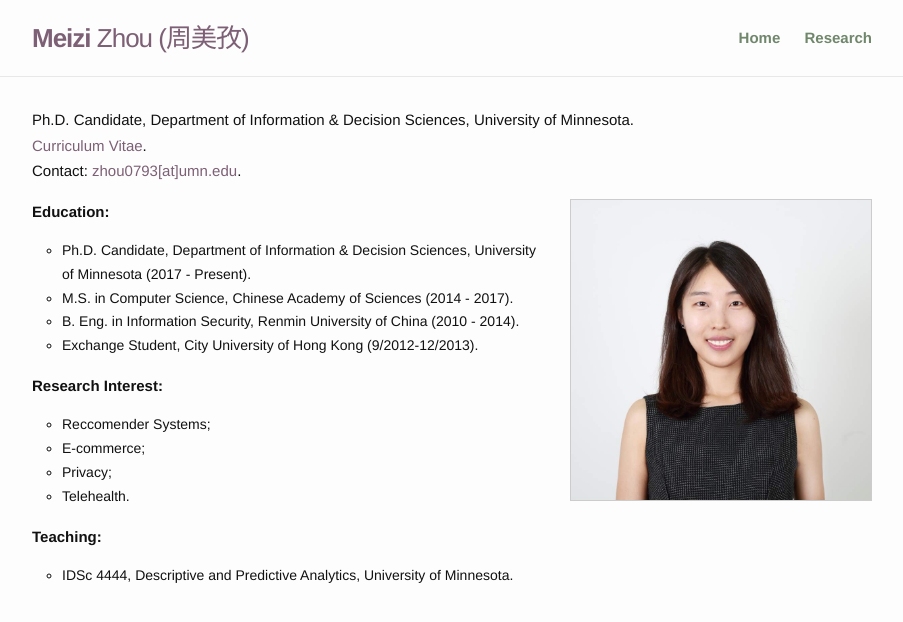
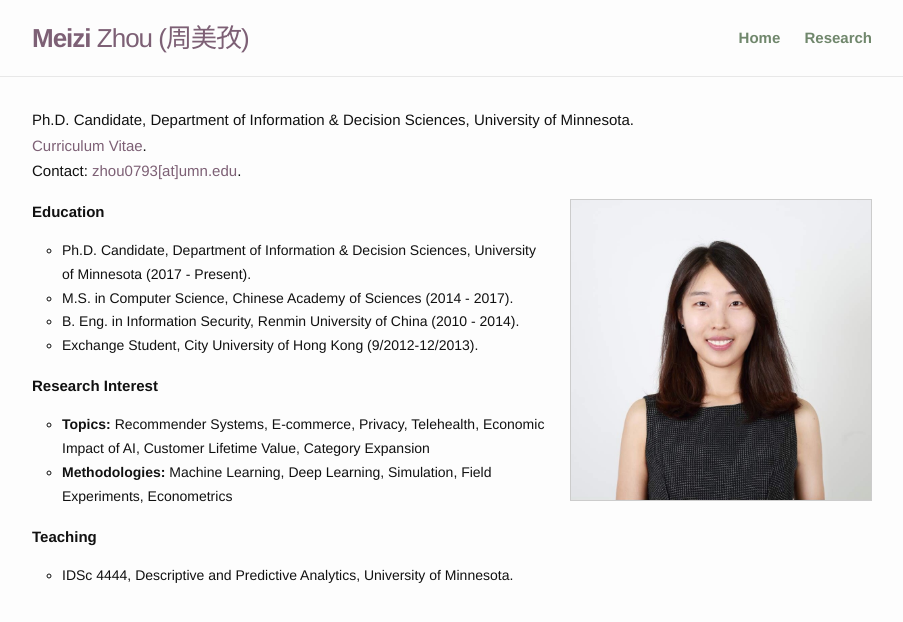
Before and after one commit to meizizhou/homepage, a Jekyll site: the page built from index.md, in a window 1280 px wide. Shown: the top 622 px of the page, without its empty margins (188-1091 px from the left). Built offline with Jekyll 4.4.1, drawn with Linux system fonts in a browser that asks for light colours.

Commit message:
index and home

```diff
--- a/_layouts/home.html
+++ b/_layouts/home.html
@@ -7,7 +7,7 @@
 
     <div class="page-content">
       <div class="wrapper">
-        <p>Ph.D. Candidate, Department of Information & Decision Sciences, University of Minnesota.<br/> <a href="https://www.dropbox.com/s/8rlopxteaw73izk/CV.pdf?dl=0" target="_blank">Curriculum Vitae</a>.<br/>Contact: <a href="mailto:zhou0793@umn.edu" target="_blank">zhou0793[at]umn.edu</a>.
+        <p>Ph.D. Candidate, Department of Information & Decision Sciences, University of Minnesota.<br/> <a href="https://www.dropbox.com/s/d9hlmu7lktpdh3k/CV.pdf?dl=0" target="_blank">Curriculum Vitae</a>.<br/>Contact: <a href="mailto:zhou0793@umn.edu" target="_blank">zhou0793[at]umn.edu</a>.
 
         <div class="home">
          <img
--- a/index.md
+++ b/index.md
@@ -5,7 +5,7 @@ profile_picture:
   alt: website picture
 ---
 
-<strong>Education:</strong>
+<strong>Education</strong>
 <ul>
 <li style="list-style-type:circle;font-size:14px">Ph.D. Candidate, Department of Information & Decision Sciences, University of Minnesota (2017 - Present).</li>
 <li style="list-style-type:circle;font-size:14px">M.S. in Computer Science, Chinese Academy of Sciences (2014 - 2017).</li>
@@ -13,14 +13,12 @@ profile_picture:
 <li style="list-style-type:circle;font-size:14px">Exchange Student, City University of Hong Kong (9/2012-12/2013).</li>
 </ul>
 
-<strong>Research Interest:</strong>
+<strong>Research Interest</strong>
 <ul>
-<li style="list-style-type:circle;font-size:14px">Reccomender Systems;</li>
-<li style="list-style-type:circle;font-size:14px">E-commerce;</li>
-<li style="list-style-type:circle;font-size:14px">Privacy;</li>
-<li style="list-style-type:circle;font-size:14px">Telehealth.</li>
+<li style="list-style-type:circle;font-size:14px"><strong>Topics: </strong>Recommender Systems, E-commerce, Privacy, Telehealth, Economic Impact of AI, Customer Lifetime Value, Category Expansion</li>
+<li style="list-style-type:circle;font-size:14px"><strong>Methodologies: </strong>Machine Learning, Deep Learning, Simulation, Field Experiments, Econometrics</li>
 </ul>
 
-<strong>Teaching:</strong>
+<strong>Teaching</strong>
 <ul>
 <li style="list-style-type:circle;font-size:14px">IDSc 4444, Descriptive and Predictive Analytics, University of Minnesota.</li>
```
